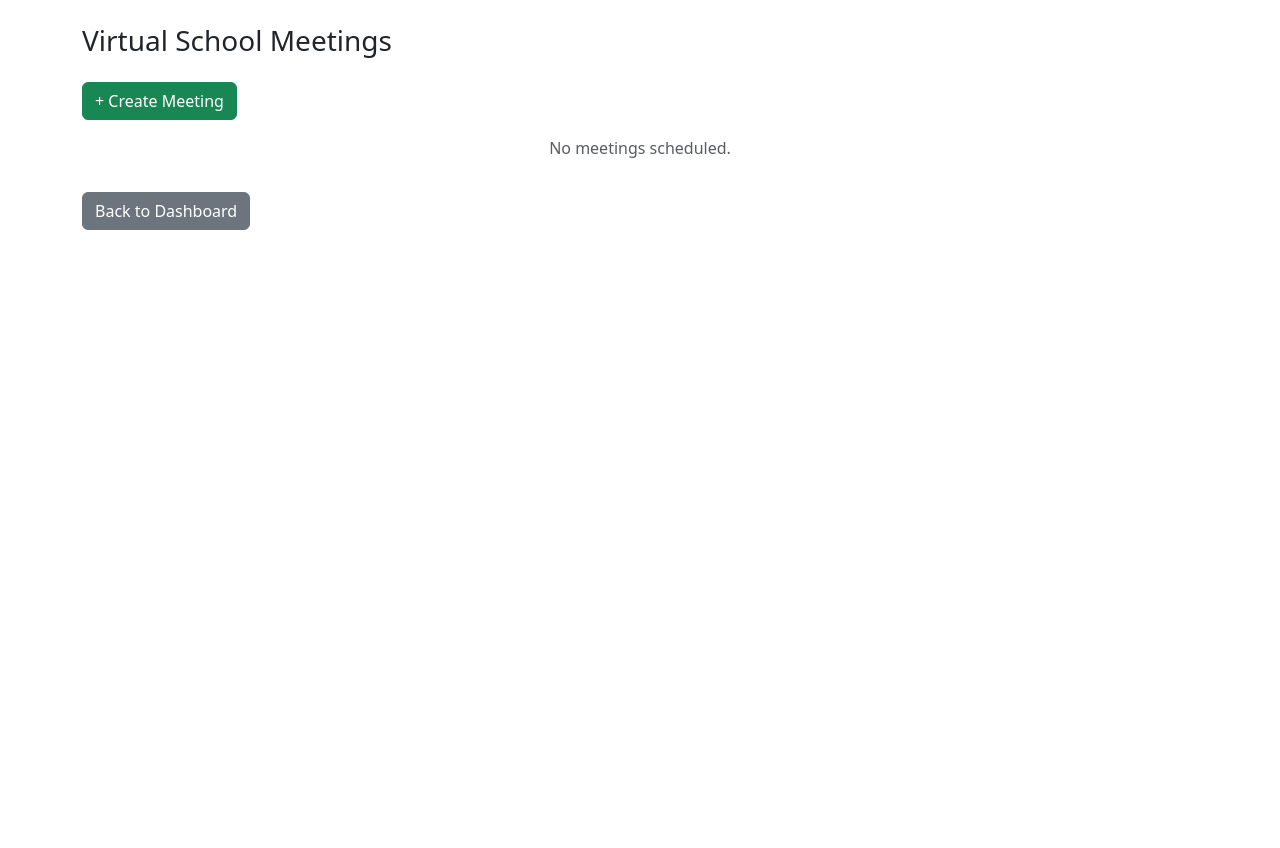
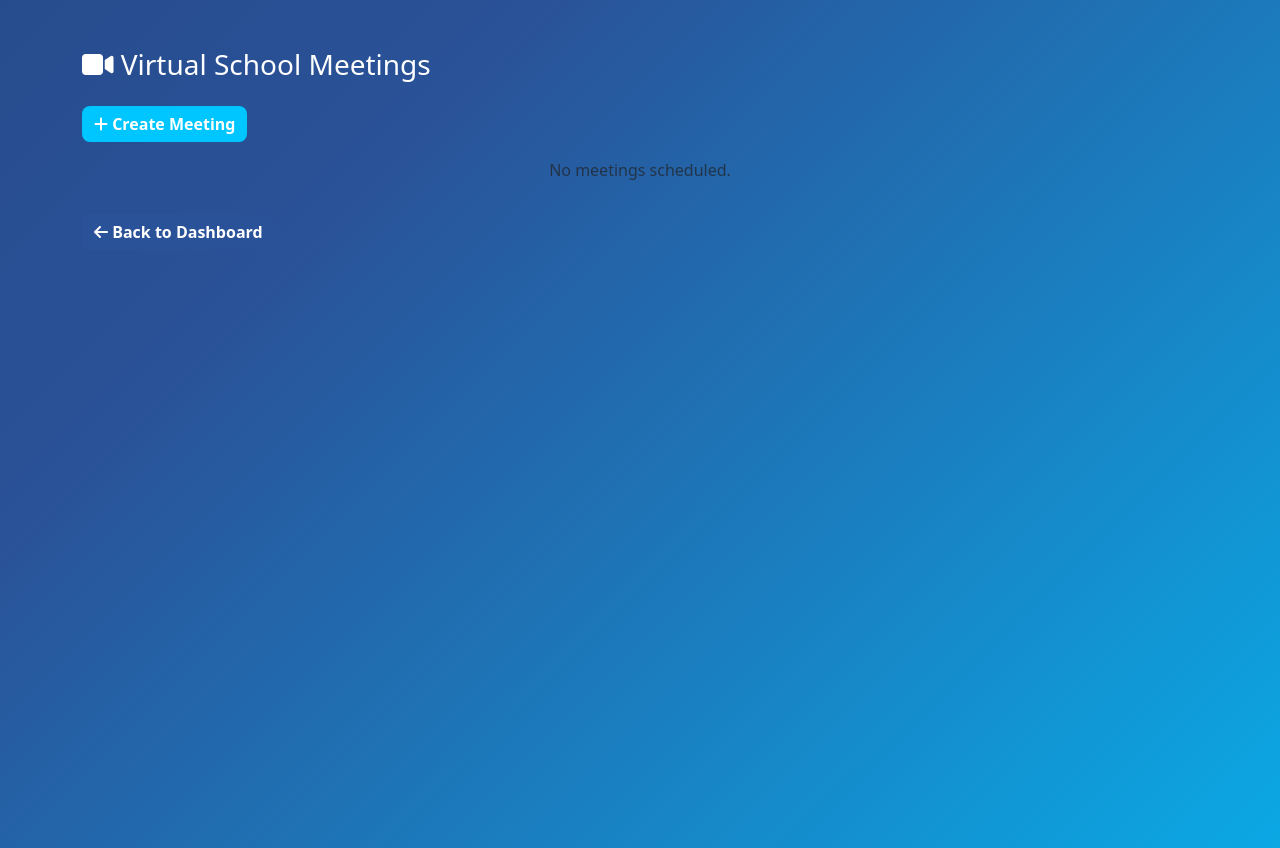
Before and after one commit to EzraelJeremiah-py/PESS, a Flask app: page /meeting/ in a window 1280 px wide. Before the commit the page ends 230 px from the top, so only its background shows below. Run offline with Flask 3, Linux system fonts and the light colour scheme; the visitor is signed in with stand-in values (Sample User, id 1); data that the repository does not hold is empty.

Commit message:
Update meetings.html

```diff
--- a/pess-backend/templates/meetings/meetings.html
+++ b/pess-backend/templates/meetings/meetings.html
@@ -4,15 +4,84 @@
   <meta charset="UTF-8">
   <title>Meeting Connect Zone</title>
   <link href="https://cdn.jsdelivr.net/npm/bootstrap@5.3.3/dist/css/bootstrap.min.css" rel="stylesheet">
+  <link href="https://cdnjs.cloudflare.com/ajax/libs/font-awesome/6.5.0/css/all.min.css" rel="stylesheet">
+  <style>
+    body {
+      background: linear-gradient(135deg, #1e3c72, #2a5298, #00c6ff);
+      background-size: 200% 200%;
+      animation: gradientMove 12s ease infinite;
+      min-height: 100vh;
+      color: #fff;
+    }
+    @keyframes gradientMove {
+      0% { background-position: 0% 50%; }
+      50% { background-position: 100% 50%; }
+      100% { background-position: 0% 50%; }
+    }
+    .card {
+      border-radius: 16px;
+      backdrop-filter: blur(12px);
+      background: rgba(173,216,230,0.15); /* light blue glass */
+      border: 1px solid rgba(0,255,255,0.3); /* cyan accent */
+      transition: transform 0.2s ease, box-shadow 0.2s ease;
+    }
+    .card:hover {
+      transform: translateY(-5px);
+      box-shadow: 0 12px 24px rgba(0,255,255,0.4);
+    }
+    .table {
+      color: #fff;
+    }
+    .table thead {
+      background: rgba(0,0,0,0.7);
+    }
+    .btn {
+      border-radius: 8px;
+      font-weight: 600;
+    }
+    .btn-success {
+      background-color: #00c6ff;
+      border: none;
+    }
+    .btn-success:hover {
+      background-color: #00a3cc;
+    }
+    .btn-info {
+      background-color: #87cefa; /* light blue */
+      border: none;
+      color: #000;
+    }
+    .btn-info:hover {
+      background-color: #00bfff;
+      color: #fff;
+    }
+    .btn-warning {
+      background-color: #ffcc00;
+      border: none;
+      color: #000;
+    }
+    .btn-danger {
+      background-color: #ff4d4d;
+      border: none;
+    }
+    .btn-secondary {
+      background-color: #2a5298;
+      border: none;
+    }
+  </style>
 </head>
 <body>
-  <div class="container mt-4">
-    <h3 class="mb-4">Virtual School Meetings</h3>
-    <a href="{{ url_for('meeting.create_meeting') }}" class="btn btn-success mb-3">+ Create Meeting</a>
+  <div class="container mt-5">
+    <h3 class="mb-4"><i class="fas fa-video"></i> Virtual School Meetings</h3>
+    <a href="{{ url_for('meeting.create_meeting') }}" class="btn btn-success mb-3">
+      <i class="fas fa-plus"></i> Create Meeting
+    </a>
 
     {% if meetings %}
-    <table class="table table-bordered table-hover align-middle">
-      <thead class="table-dark text-center">
+    <div class="card shadow-lg">
+      <div class="card-body">
+        <table class="table table-bordered table-hover align-middle text-center">
+          <thead>
             <tr>
               <th>Title</th>
               <th>Platform</th>
@@ -24,26 +93,30 @@
           </thead>
           <tbody>
             {% for m in meetings %}
-        <tr class="text-center">
+            <tr>
               <td>{{ m.title }}</td>
               <td>{{ m.platform }}</td>
               <td>{{ m.date }}</td>
               <td>{{ m.time }}</td>
-          <td><a href="{{ m.link }}" target="_blank" class="btn btn-info btn-sm">Join</a></td>
+              <td><a href="{{ m.link }}" target="_blank" class="btn btn-info btn-sm"><i class="fas fa-sign-in-alt"></i> Join</a></td>
               <td>
-            <a href="{{ url_for('meeting.manage_meeting', id=m.id) }}" class="btn btn-warning btn-sm">Manage</a>
+                <a href="{{ url_for('meeting.manage_meeting', id=m.id) }}" class="btn btn-warning btn-sm"><i class="fas fa-edit"></i> Manage</a>
                 <a href="{{ url_for('meeting.delete_meeting', id=m.id) }}" class="btn btn-danger btn-sm"
-               onclick="return confirm('Delete this meeting?');">Delete</a>
+                   onclick="return confirm('Delete this meeting?');"><i class="fas fa-trash"></i> Delete</a>
               </td>
             </tr>
             {% endfor %}
           </tbody>
         </table>
+      </div>
+    </div>
     {% else %}
       <p class="text-center text-muted">No meetings scheduled.</p>
     {% endif %}
 
-    <a href="{{ url_for('admin.dashboard') }}" class="btn btn-secondary mt-3">Back to Dashboard</a>
+    <a href="{{ url_for('admin.dashboard') }}" class="btn btn-secondary mt-3">
+      <i class="fas fa-arrow-left"></i> Back to Dashboard
+    </a>
   </div>
 </body>
 </html>
```
Lines whose indentation alone changed are shown as unchanged.
